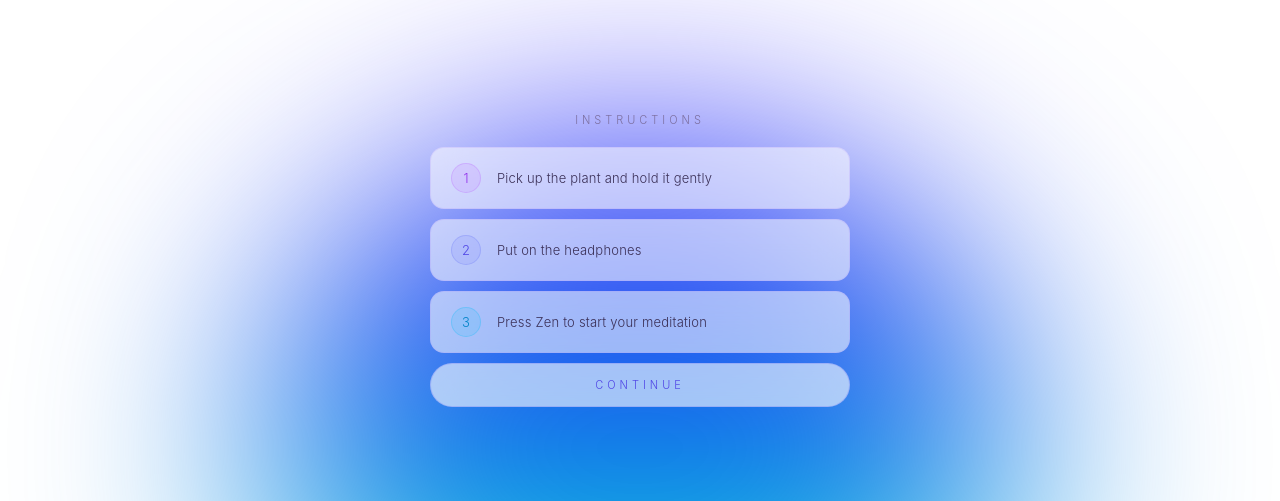
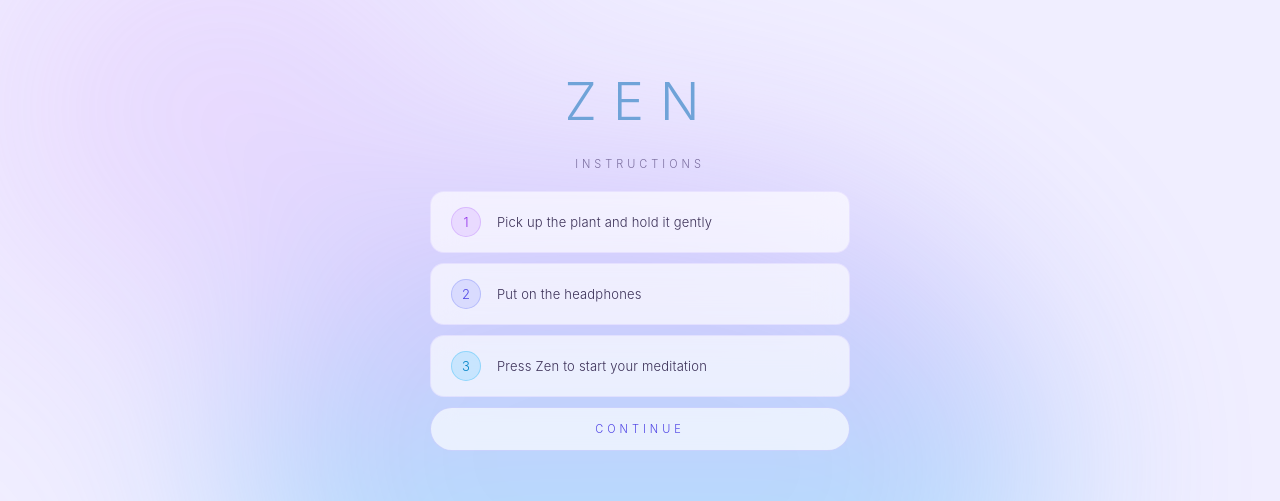
Before and after one commit to chanseox/zen-app, a React (Vite) app: page /#/ in a window 1280 px wide. Shown: the part 140-641 px from the top of the page. Built offline with nearby package versions, Linux system fonts and the light colour scheme.

Commit message:
restore zen title and fix background

```diff
--- a/src/pages/Instructions.jsx
+++ b/src/pages/Instructions.jsx
@@ -4,6 +4,7 @@ import '../styles/Instructions.css';
 function Instructions({ onClose }) {
   return (
     <div className="instructions-comp">
+      <h1 className="zen-title">ZEN</h1>
       <p className="instructions-title">Instructions</p>
       <div className="instructions-steps">
         <div className="instruction-step">
--- a/src/styles/Home.css
+++ b/src/styles/Home.css
@@ -5,6 +5,18 @@
   height: 100vh;
   position: relative;
   z-index: 0;
+  background: #f0eeff;
+  overflow: hidden;
+}
+
+.overlay {
+  display: flex;
+  align-items: center;
+  justify-content: center;
+  width: 100%;
+  height: 100%;
+  position: relative;
+  z-index: 1;
 }
 
 .instructions {
@@ -23,9 +35,12 @@
 }
 
 .title-message {
-  color: white;
   font-size: 100px;
   font-weight: 100;
+  background: linear-gradient(135deg, #a855f7, #6366f1, #0ea5e9);
+  -webkit-background-clip: text;
+  -webkit-text-fill-color: transparent;
+  background-clip: text;
 }
 
 /* Wraps the Zen button + back link together, centered on screen */
@@ -51,7 +66,7 @@
 .back-to-instructions {
   background: none;
   border: none;
-  color: rgba(255, 255, 255, 0.6);
+  color: rgba(92, 72, 180, 0.6);
   font-size: 13px;
   letter-spacing: 0.06em;
   cursor: pointer;
@@ -61,20 +76,37 @@
 }
 
 .back-to-instructions:hover {
-  color: rgba(255, 255, 255, 0.95);
-  background: rgba(255, 255, 255, 0.1);
+  color: rgba(92, 72, 180, 0.95);
+  background: rgba(129, 140, 248, 0.1);
 }
 
+/* Bottom orb — matches DataViz/EmotionPage style */
 .home-background {
   position: absolute;
   left: 50%;
-  bottom: -11%;
+  bottom: -15%;
   transform: translateX(-50%);
-  z-index: -1;
-  width: 60vw;
-  height: 75vh;
-  background: linear-gradient(180deg, #2400FF 0%, #00FFD1 100%);
-  filter: blur(120px);
+  z-index: 0;
+  width: 65%;
+  height: 78%;
+  background: linear-gradient(180deg, #c084fc 0%, #818cf8 30%, #38bdf8 65%, #67e8f9 100%);
+  filter: blur(100px);
   border-radius: 50%;
+  opacity: 0.35;
   pointer-events: none;
 }
+
+/* Top-left orb — matches other pages */
+.home-background::after {
+  content: '';
+  position: absolute;
+  left: -30%;
+  top: -40%;
+  width: 60%;
+  height: 65%;
+  background: linear-gradient(135deg, #f0abfc 0%, #c084fc 60%, #818cf8 100%);
+  filter: blur(90px);
+  border-radius: 50%;
+  opacity: 0.7;
+  pointer-events: none;
+}
--- a/src/styles/Instructions.css
+++ b/src/styles/Instructions.css
@@ -9,6 +9,17 @@
   gap: 20px;
   width: 420px;
   user-select: none;
+}
+
+/* ZEN title */
+.zen-title {
+  font-family: 'Inter', Avenir, Helvetica, Arial, sans-serif;
+  font-size: 52px;
+  font-weight: 300;
+  letter-spacing: 16px;
+  color: #6fa3d8;
+  margin: 0 0 4px 0;
+  text-align: center;
 }
 
 .instructions-title {
@@ -34,9 +45,9 @@
   align-items: center;
   gap: 16px;
   padding: 15px 20px;
-  border: 1px solid rgba(168, 139, 250, 0.2);
+  border: 1px solid rgba(168, 139, 250, 0.15);
   border-radius: 14px;
-  background: rgba(255, 255, 255, 0.55);
+  background: rgba(255, 255, 255, 0.65);
   backdrop-filter: blur(16px);
   width: 420px;
 }
@@ -85,8 +96,8 @@
   width: 420px;
   padding: 14px;
   margin: 0 auto;
-  border: 1px solid rgba(129, 140, 248, 0.4);
-  background: rgba(255, 255, 255, 0.6);
+  border: 1px solid rgba(129, 140, 248, 0.3);
+  background: rgba(255, 255, 255, 0.65);
   color: #5046e5;
   font-family: 'Inter', Avenir, Helvetica, Arial, sans-serif;
   font-size: 11px;
```
Also changed, not shown: 4 other files (tests, documents, lock files or other folders).
